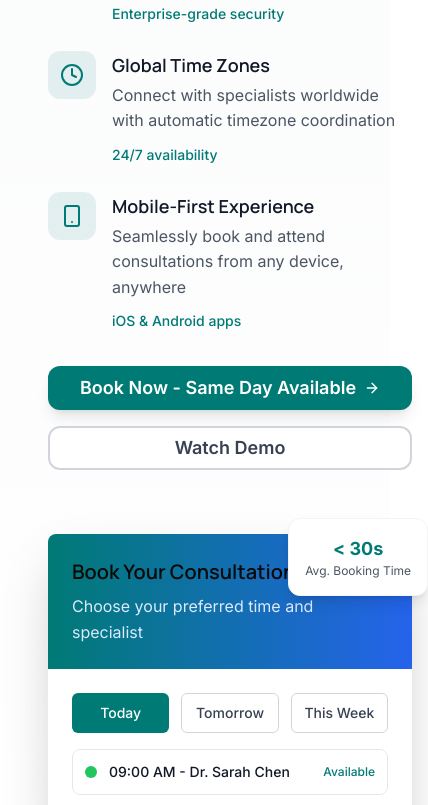
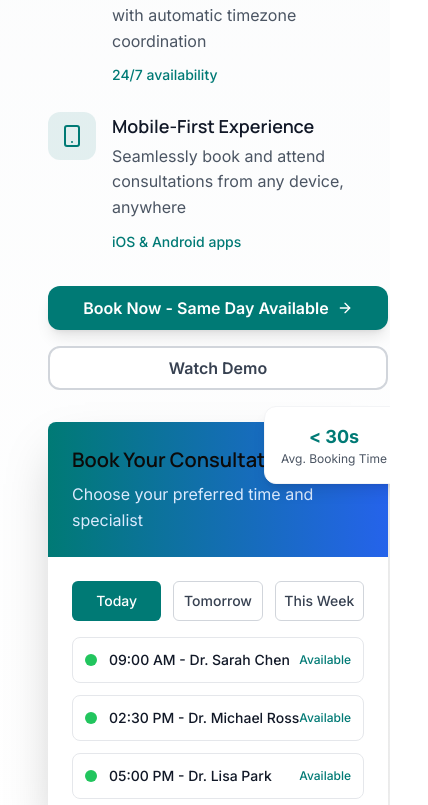
Before and after one commit to poojithpappala/wellspring-appointment-flow, a React (Vite) app: page / in a window 390 px wide. Shown: the part 5947-6752 px from the top of the page, 428 px wide, since content can reach past the window. Built offline with nearby package versions, Linux system fonts and the light colour scheme.

Commit message:
Fix: Horizontal scroll on all pages
Addresses the issue of horizontal scrolling across the entire website, ensuring proper layout and responsiveness.

```diff
--- a/src/components/global/Layout.tsx
+++ b/src/components/global/Layout.tsx
@@ -9,9 +9,9 @@ interface LayoutProps {
 
 const Layout: React.FC<LayoutProps> = ({ children }) => {
   return (
-    <div className="min-h-screen flex flex-col bg-background text-foreground transition-colors duration-200">
+    <div className="min-h-screen flex flex-col bg-background text-foreground transition-colors duration-200 overflow-x-hidden">
       <Navbar />
-      <main className="flex-grow">
+      <main className="flex-grow overflow-x-hidden">
         {children}
       </main>
       <Footer />
--- a/src/components/home/AdvancedBookingSection.tsx
+++ b/src/components/home/AdvancedBookingSection.tsx
@@ -34,9 +34,9 @@ const bookingFeatures = [
 
 const AdvancedBookingSection: React.FC = () => {
   return (
-    <section className="section-padding bg-gradient-to-b from-gray-50 to-white dark:from-gray-800 dark:to-gray-900">
-      <div className="container mx-auto">
-        <div className="grid lg:grid-cols-2 gap-16 items-center">
+    <section className="section-padding bg-gradient-to-b from-gray-50 to-white dark:from-gray-800 dark:to-gray-900 overflow-x-hidden">
+      <div className="container mx-auto max-w-7xl">
+        <div className="grid lg:grid-cols-2 gap-8 lg:gap-16 items-center">
           {/* Left: Content */}
           <div className="space-y-8">
             <div>
@@ -45,13 +45,13 @@ const AdvancedBookingSection: React.FC = () => {
                 Advanced Booking System
               </div>
 
-              <h2 className="text-4xl md:text-5xl font-display text-gray-900 dark:text-white mb-6 leading-tight">
+              <h2 className="text-3xl md:text-4xl lg:text-5xl font-display text-gray-900 dark:text-white mb-6 leading-tight">
                 Book Appointments in
                 <span className="bg-gradient-to-r from-deep-teal to-blue-600 bg-clip-text text-transparent"> Seconds, </span>
                 Not Minutes
               </h2>
 
-              <p className="text-xl text-gray-600 dark:text-gray-300 leading-relaxed mb-8">
+              <p className="text-lg lg:text-xl text-gray-600 dark:text-gray-300 leading-relaxed mb-8">
                 Our revolutionary booking system uses AI to instantly match you with the perfect
                 specialist based on your needs, location, and schedule preferences.
               </p>
@@ -63,7 +63,7 @@ const AdvancedBookingSection: React.FC = () => {
                   <div className="flex-shrink-0 w-12 h-12 rounded-xl bg-deep-teal/10 flex items-center justify-center group-hover:bg-deep-teal/20 transition-colors duration-300">
                     <feature.icon className="h-6 w-6 text-deep-teal" />
                   </div>
-                  <div>
+                  <div className="min-w-0 flex-1">
                     <h3 className="text-lg font-semibold text-gray-900 dark:text-white mb-1">{feature.title}</h3>
                     <p className="text-gray-600 dark:text-gray-300 mb-2">{feature.description}</p>
                     <span className="text-sm font-medium text-deep-teal">{feature.highlight}</span>
@@ -74,7 +74,7 @@ const AdvancedBookingSection: React.FC = () => {
 
             <div className="flex flex-col sm:flex-row gap-4">
               <Link to="/patient-intake">
-                <Button size="lg" className="bg-deep-teal hover:bg-deep-teal/90 text-white px-8 py-4 text-lg font-semibold rounded-xl shadow-lg hover:shadow-xl transition-all duration-300 group">
+                <Button size="lg" className="bg-deep-teal hover:bg-deep-teal/90 text-white px-6 lg:px-8 py-4 text-base lg:text-lg font-semibold rounded-xl shadow-lg hover:shadow-xl transition-all duration-300 group w-full sm:w-auto">
                   <span className="inline-flex items-center">
                     Book Now - Same Day Available
                     <ArrowRight className="ml-2 h-5 w-5 transition-transform duration-300 group-hover:translate-x-1" />
@@ -82,14 +82,14 @@ const AdvancedBookingSection: React.FC = () => {
                 </Button>
               </Link>
 
-              <Button variant="outline" size="lg" className="border-2 border-gray-300 dark:border-gray-600 text-gray-700 dark:text-gray-300 hover:border-deep-teal hover:text-deep-teal dark:hover:border-deep-teal dark:hover:text-deep-teal px-8 py-4 text-lg font-semibold rounded-xl bg-white dark:bg-gray-800 hover:bg-gray-50 dark:hover:bg-gray-700 transition-all duration-300">
+              <Button variant="outline" size="lg" className="border-2 border-gray-300 dark:border-gray-600 text-gray-700 dark:text-gray-300 hover:border-deep-teal hover:text-deep-teal dark:hover:border-deep-teal dark:hover:text-deep-teal px-6 lg:px-8 py-4 text-base lg:text-lg font-semibold rounded-xl bg-white dark:bg-gray-800 hover:bg-gray-50 dark:hover:bg-gray-700 transition-all duration-300 w-full sm:w-auto">
                 Watch Demo
               </Button>
             </div>
           </div>
 
           {/* Right: Interactive Booking Preview */}
-          <div className="relative">
+          <div className="relative max-w-md mx-auto lg:max-w-none">
             <Card className="overflow-hidden shadow-2xl border-0 bg-white dark:bg-gray-800">
               <CardContent className="p-0">
                 <div className="bg-gradient-to-r from-deep-teal to-blue-600 p-6 text-white">
@@ -113,11 +113,11 @@ const AdvancedBookingSection: React.FC = () => {
                   <div className="space-y-3">
                     {['09:00 AM - Dr. Sarah Chen', '02:30 PM - Dr. Michael Ross', '05:00 PM - Dr. Lisa Park'].map((slot, index) => (
                       <div key={index} className="flex items-center justify-between p-3 border border-gray-200 dark:border-gray-700 rounded-lg hover:border-deep-teal transition-colors cursor-pointer">
-                        <div className="flex items-center space-x-3">
-                          <div className="w-3 h-3 bg-green-500 rounded-full"></div>
-                          <span className="text-sm font-medium text-gray-900 dark:text-white">{slot}</span>
+                        <div className="flex items-center space-x-3 min-w-0 flex-1">
+                          <div className="w-3 h-3 bg-green-500 rounded-full flex-shrink-0"></div>
+                          <span className="text-sm font-medium text-gray-900 dark:text-white truncate">{slot}</span>
                         </div>
-                        <span className="text-xs text-deep-teal font-medium">Available</span>
+                        <span className="text-xs text-deep-teal font-medium flex-shrink-0">Available</span>
                       </div>
                     ))}
                   </div>
--- a/src/index.css
+++ b/src/index.css
@@ -71,6 +71,10 @@
   * {
     @apply border-border transition-colors duration-200;
   }
+  html, body {
+    @apply overflow-x-hidden;
+    max-width: 100vw;
+  }
   body {
     @apply bg-background text-foreground font-sans antialiased;
     line-height: theme('lineHeight.body');
--- a/src/pages/HomePage.tsx
+++ b/src/pages/HomePage.tsx
@@ -13,7 +13,7 @@ import AnimatedSection from '@/components/global/AnimatedSection';
 
 const HomePage: React.FC = () => {
   return (
-    <div className="-mt-24 pt-24">
+    <div className="-mt-24 pt-24 overflow-x-hidden">
       <AnimatedSection animationClass="animate-fade-in">
         <HeroSection />
       </AnimatedSection>
```
